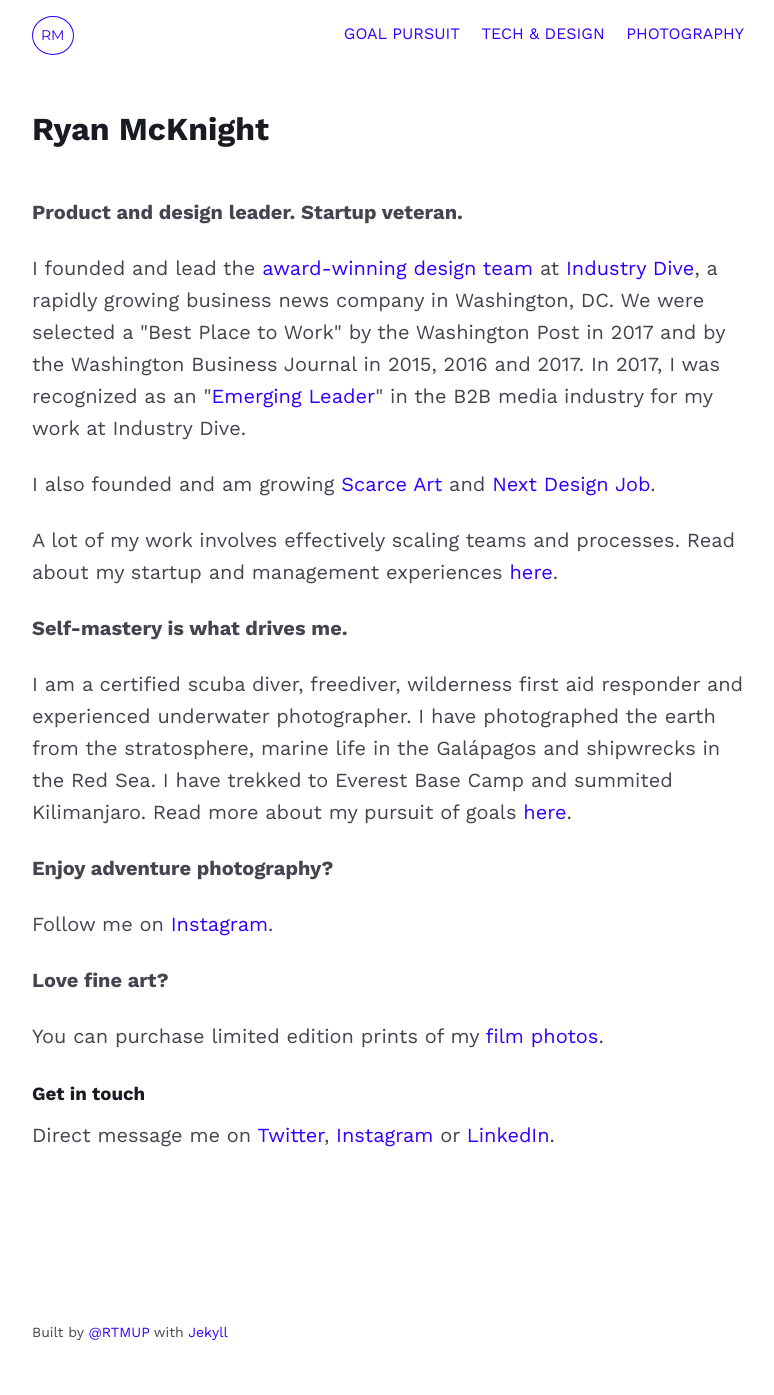
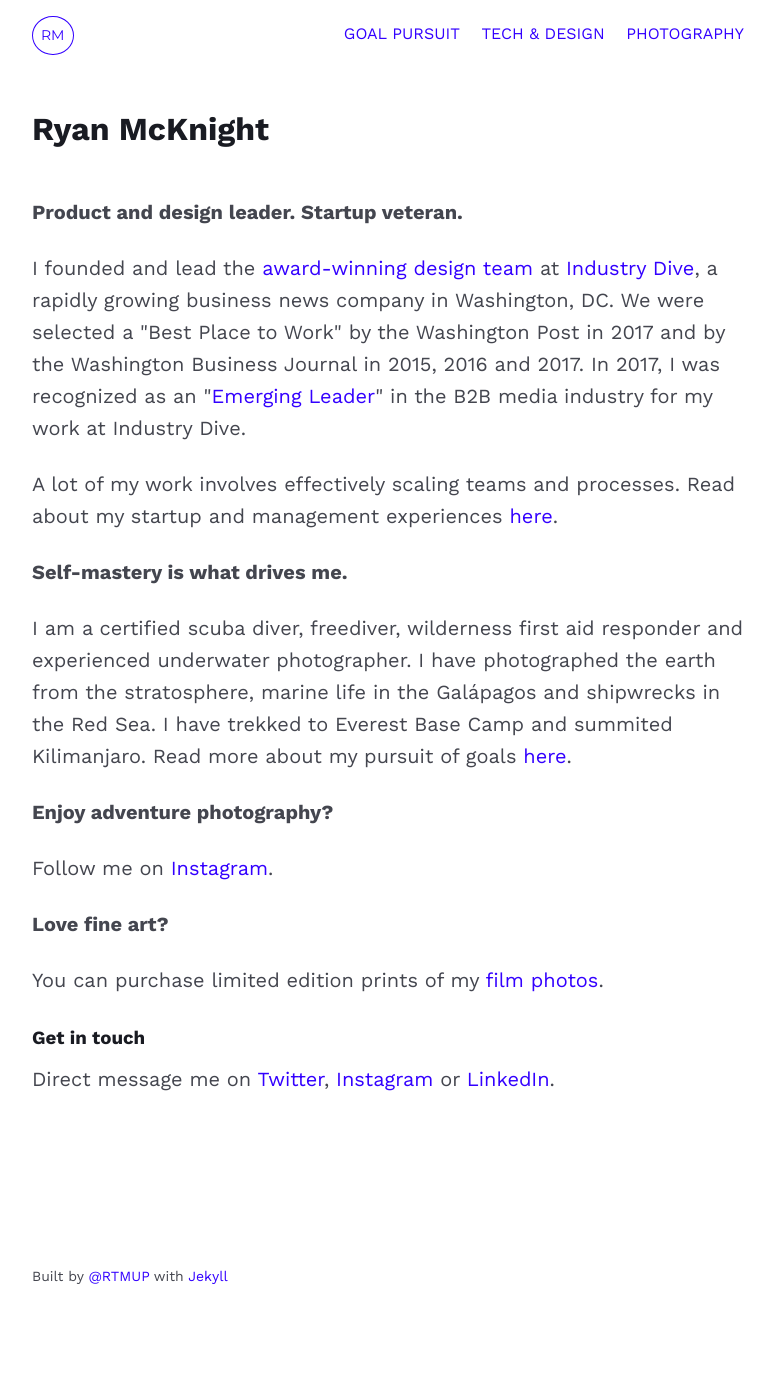
Before and after one commit to mcknightlabs/rtmup, a Jekyll site: the page built from index.html, in a window 1280 px wide. Shown: the whole page, without its empty margins (248-1022 px from the left). Built offline with Jekyll 4.4.1, drawn with Linux system fonts in a browser that asks for light colours; after the commit the page ends 1339 px from its top, so only the background shows below that.

Commit message:
updates home page

```diff
--- a/index.html
+++ b/index.html
@@ -9,8 +9,6 @@ layout: default
 <p><strong>Product and design leader. Startup veteran.</strong></p>
 
 <p>I founded and lead the <a href="https://www.industrydive.com/news/post/honoring-industry-dives-award-winning-design-leader/">award-winning</a> <a href="https://design.industrydive.com/">design team</a> at <a href="https://www.industrydive.com/">Industry Dive</a>, a rapidly growing business news company in Washington, DC. We were selected a "Best Place to Work" by the Washington Post in 2017 and by the Washington Business Journal in 2015, 2016 and 2017. In 2017, I was recognized as an "<a href="http://www.siia.net/bims/SPECIAL-PROGRAMS/Emerging-Leader-Awards">Emerging Leader</a>" in the B2B media industry for my work at Industry Dive.<p>
-
-<p>I also founded and am growing <a href="https://www.scarceart.com/">Scarce Art</a> and <a href="https://nextdesignjob.com/">Next Design Job</a>.</p>
 
 <p>A lot of my work involves effectively scaling teams and processes. Read about my startup and management experiences <a href="{{ site.github.url }}/tech-design">here</a>.</p>
 
```
